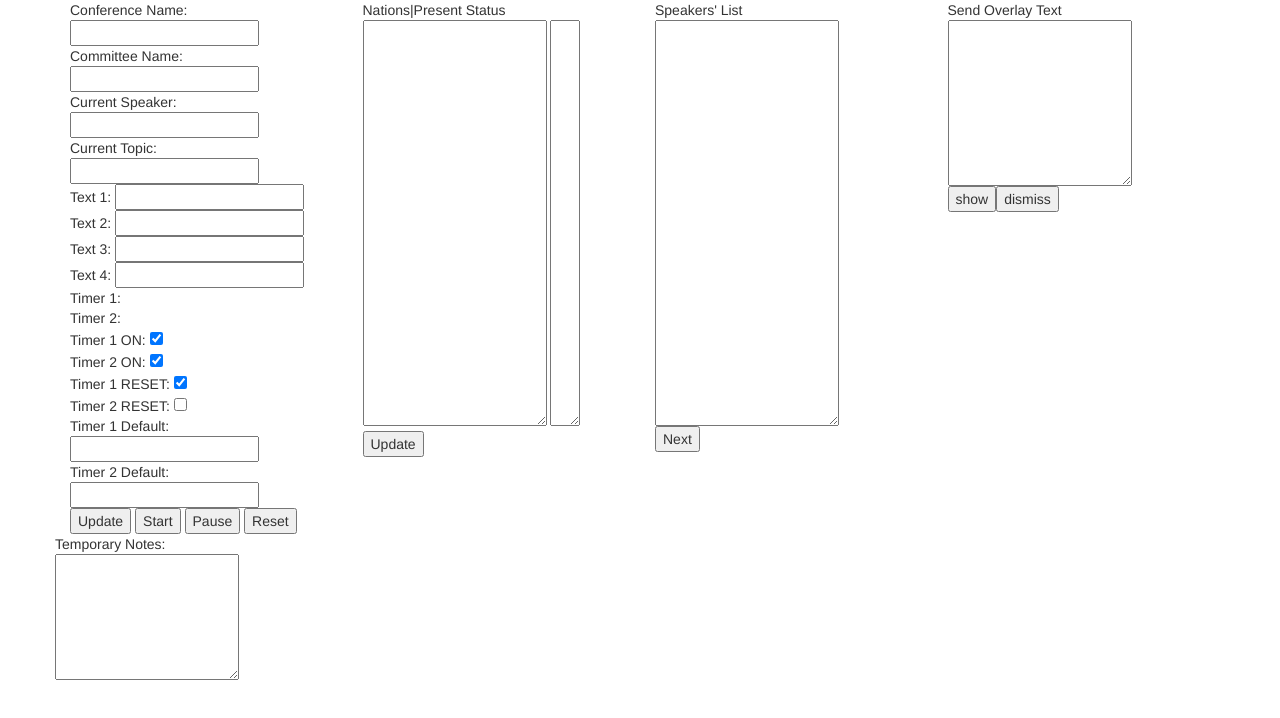
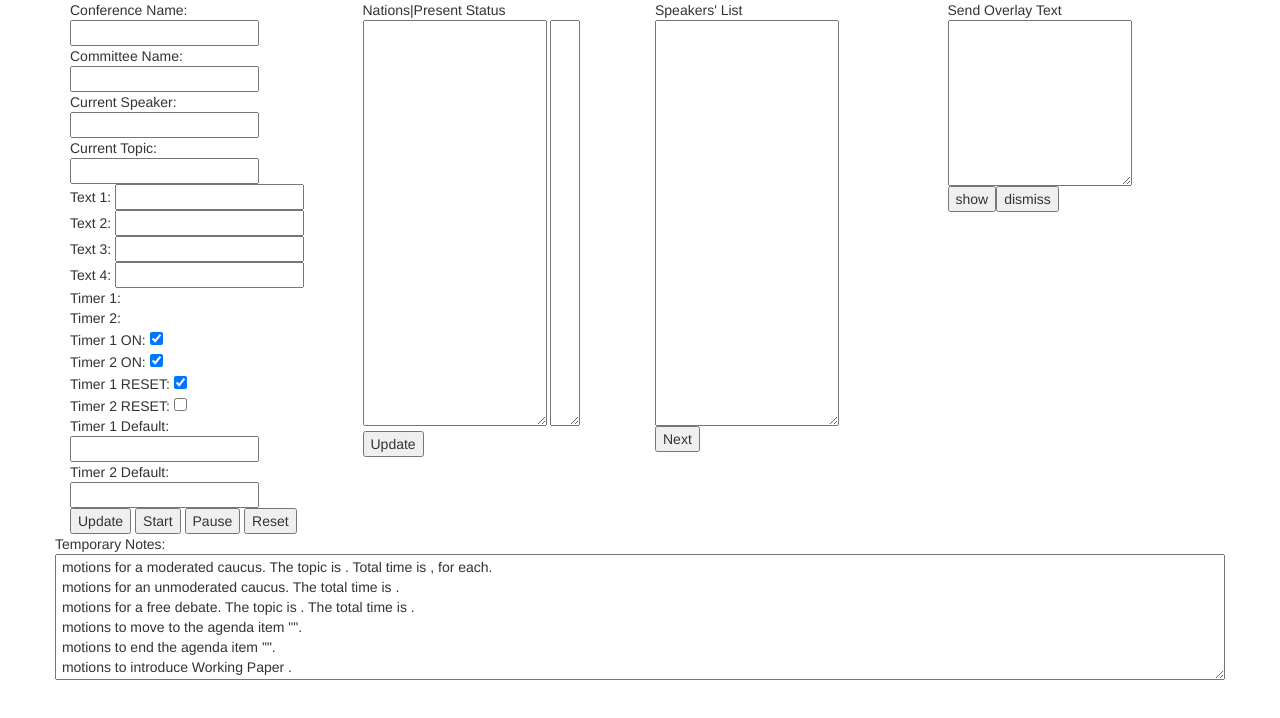
Before and after one commit to adamyi/ConsoleiT-Live, a website: page control/index.html in a window 1280 px wide. Drawn offline with Linux system fonts and the light colour scheme; files whose address does not match are found by name.

Commit message:
Minor updates

```diff
--- a/control/index.html
+++ b/control/index.html
@@ -49,7 +49,15 @@
 </div>
 <div class="row">
   Temporary Notes:<br>
-  <textarea width=100% rows="6"></textarea>
+  <textarea style="width:100%;" rows="6">
+ motions for a moderated caucus. The topic is . Total time is , for each.
+ motions for an unmoderated caucus. The total time is .
+ motions for a free debate. The topic is . The total time is .
+ motions to move to the agenda item "".
+ motions to end the agenda item "".
+ motions to introduce Working Paper .
+ motions to suspend the meeting.
+  </textarea>
 </div>
 </div>
 </body>
@@ -230,7 +238,6 @@
   showButton.addEventListener('click', showOverlay);
   dismissButton.addEventListener('click', dismissOverlay);
   alert("Console iT Live Alpha Version, powered by Adam Yi");
-
 </script>
 <script>if (window.module) module = window.module;</script>
 </html>
```
Also changed, not shown: present/index.html (+5 -1 lines).
